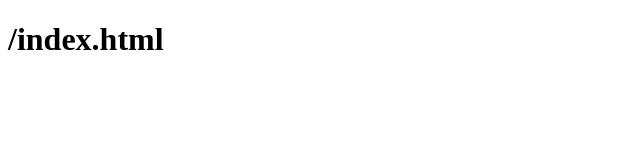
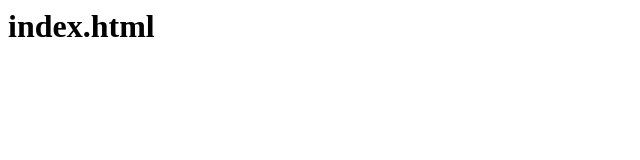
Before and after one commit to WebJackHub/WebJackHub.github.io, a plain HTML site: page index.html in a window 1280 px wide. Shown: the whole page, without its empty margins (0-640 px from the left). Drawn offline with Linux system fonts and the light colour scheme.

Commit message:
Update index.html

```diff
--- a/index.html
+++ b/index.html
@@ -1,18 +1,15 @@
-<!DOCTYPE html>
-<html lang="en">
+<html>
 
 <head>
-    <meta charset="UTF-8">
-    <meta http-equiv="X-UA-Compatible" content="IE=edge">
-    <meta name="viewport" content="width=device-width, initial-scale=1.0">
-    <title>Document</title>
 </head>
 
 <body>
-    <noscript>You need to enable JavaScript to run this app.</noscript>
     <h1 id="path"></h1>
+
     <script>
-        document.getElementById('path').innerHTML = window.location.pathname
+        const path = window.location.href.split("/")
+        const Text = path[path.length - 1].split('?')
+        document.getElementById('path').innerHTML = Text[Text.length - 1]
     </script>
 </body>
 
```
